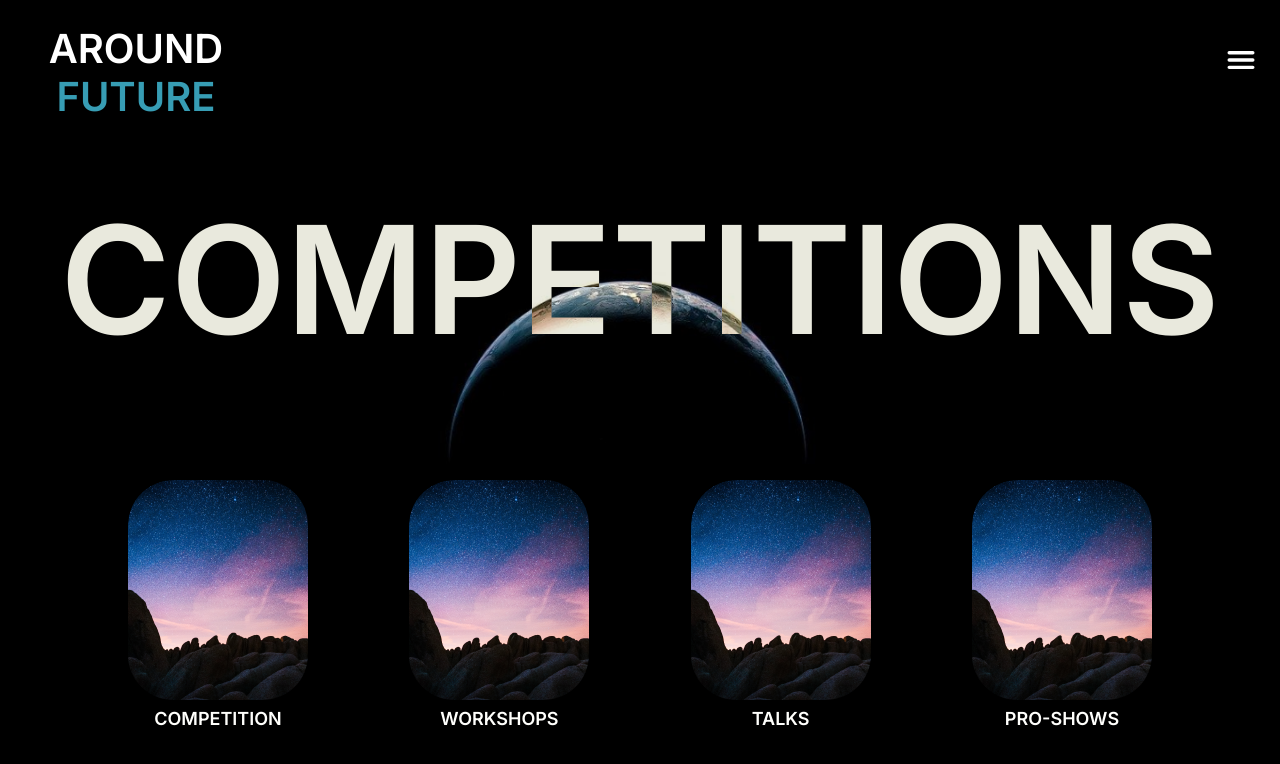
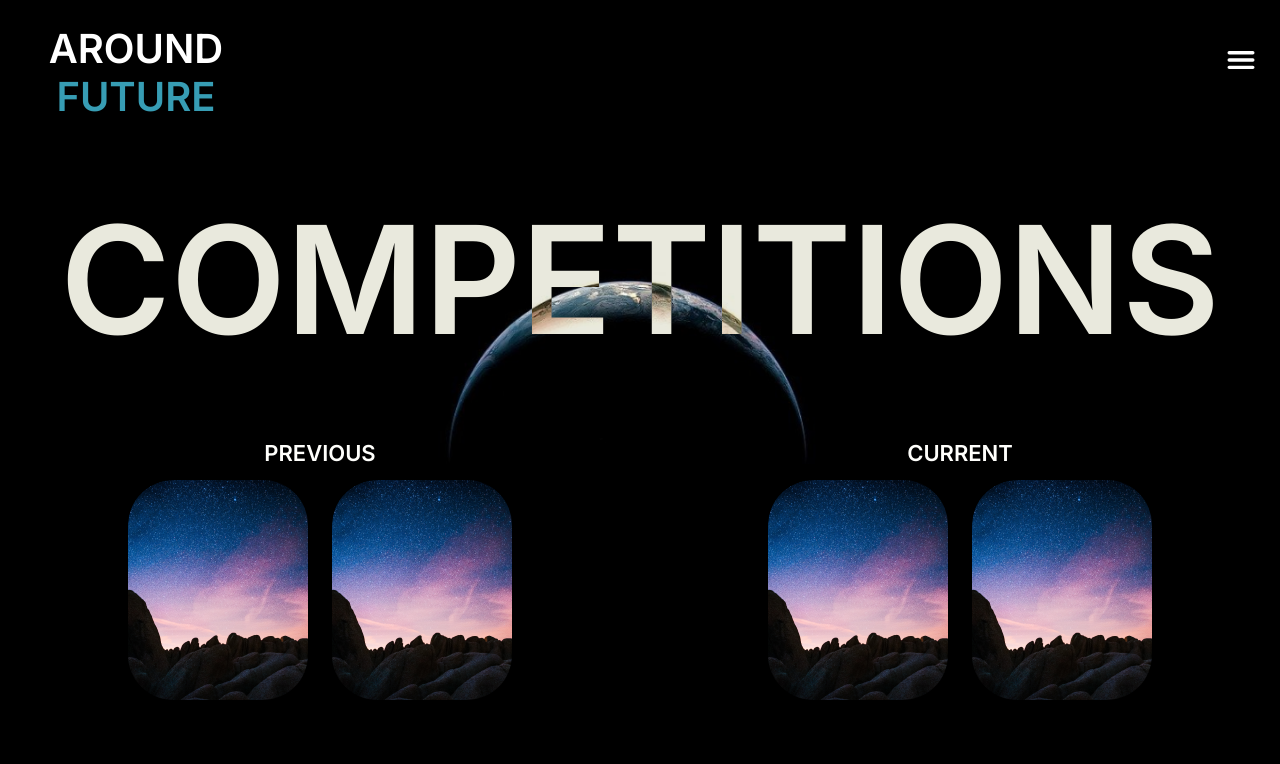
Before and after one commit to Department-of-Technical-Arts/atmos-website-, a React (Create React App) app: page /competitions in a window 1280 px wide. Shown: the top 764 px of the page. Built offline with nearby package versions, Linux system fonts and the light colour scheme; a web font is replaced by a local one.

Commit message:
routing change in proshows

```diff
--- a/src/components/competitions/competitions.css
+++ b/src/components/competitions/competitions.css
@@ -46,3 +46,55 @@
     right: 25%;
     transform: translateX(75%);
 }
+.card1-container {
+    position: absolute;
+    display: flex;
+    flex-direction: row;
+    flex-wrap: nowrap;
+    width: 50vw;
+    top: 60%;
+    justify-content: space-between;
+    padding: 0% 10%;
+    flex: 0 1 auto;
+}
+.card2-container {
+    position: absolute;
+    display: flex;
+    flex-direction: row;
+    flex-wrap: nowrap;
+    width: 50vw;
+    top: 60%;
+    left: 50%;
+    justify-content: space-between;
+    padding: 0% 10%;
+    flex: 0 1 auto;
+}
+.subHeader1{
+
+    position: absolute;
+
+    right: 50%;
+    top: 55%;
+    width: 50%;
+    font-family: 'Inter', sans-serif;
+    font-style: normal;
+    font-weight: 700;
+    font-size: 22px;
+    line-height: 27px;
+    color:#FFFFFC;
+
+}
+
+.subHeader2{
+    position: absolute;
+
+    left:50%;
+    top: 55%;
+    width: 50%;
+    font-family: 'Inter', sans-serif;
+    font-style: normal;
+    font-weight: 700;
+    font-size: 22px;
+    line-height: 27px;
+    color:#FFFFFC;
+}
--- a/src/components/competitions/competitions.jsx
+++ b/src/components/competitions/competitions.jsx
@@ -14,12 +14,27 @@ const Competitions = () => {
                 <h1>COMPETITIONS</h1>
 
             </div>
-            <div className='card-container'>
+            {/* <div className='card-container'>
                 <a href="/competitions"><div className='hover-cards'><p>Competition</p></div></a>
                 <a href="/workshops"><div className='hover-cards'><p>workshops</p></div></a>
                 <a href="/talks"><div className='hover-cards'><p>talks</p></div></a>
                 <a href="/proshows"><div className='hover-cards'><p>pro-shows</p></div></a>
-            </div>
+            </div> */}
+            <h3 className="subHeader1">PREVIOUS</h3>
+          <h3 className="subHeader2">CURRENT</h3>
+          <div className='card1-container'>
+
+            <a href="/competitions"><div className='hover-cards'></div></a>
+
+            <a href="/workshops"><div className='hover-cards'></div></a>
+
+          </div>
+
+
+          <div className='card2-container'>
+            <a href="/talks"><div className='hover-cards'></div></a>
+            <a href="/proshows"><div className='hover-cards'></div></a>
+          </div>
         </div>
     </div>
 </>
--- a/src/components/proshows/proshows.jsx
+++ b/src/components/proshows/proshows.jsx
@@ -51,16 +51,16 @@ const ProShows = () => {
           <h3 className="subHeader2">CURRENT</h3>
           <div className='card1-container'>
 
-            <a href="/competitions"><div className='hover-cards'></div></a>
+            <a href="/gallery"><div className='hover-cards'></div></a>
 
-            <a href="/workshops"><div className='hover-cards'></div></a>
+            <a href="/gallery"><div className='hover-cards'></div></a>
 
           </div>
 
 
           <div className='card2-container'>
-            <a href="/talks"><div className='hover-cards'></div></a>
-            <a href="/proshows"><div className='hover-cards'></div></a>
+            <a href="/gallery"><div className='hover-cards'></div></a>
+            <a href="/gallery"><div className='hover-cards'></div></a>
           </div>
 
 
--- a/src/components/talks/Talks.jsx
+++ b/src/components/talks/Talks.jsx
@@ -14,11 +14,20 @@ const Talks = () => {
             <h1>TALKS</h1>
 
           </div>
-                    <div className='card-container'>
-                        <a href="/competitions"><div className='hover-cards'><p>Competition</p></div></a>
-                        <a href="/workshops"><div className='hover-cards'><p>workshops</p></div></a>
-                        <a href="/talks"><div className='hover-cards'><p>talks</p></div></a>
-                        <a href="/proshows"><div className='hover-cards'><p>pro-shows</p></div></a>
+          <h3 className="subHeader1">PREVIOUS</h3>
+          <h3 className="subHeader2">CURRENT</h3>
+          <div className='card1-container'>
+
+            <a href="/competitions"><div className='hover-cards'></div></a>
+
+            <a href="/workshops"><div className='hover-cards'></div></a>
+
+          </div>
+
+
+          <div className='card2-container'>
+            <a href="/talks"><div className='hover-cards'></div></a>
+            <a href="/proshows"><div className='hover-cards'></div></a>
           </div>
         </div>
       </div>
--- a/src/components/workshops/workshops.jsx
+++ b/src/components/workshops/workshops.jsx
@@ -14,11 +14,20 @@ const Workshops = () => {
             <h1>WORKSHOPS</h1>
 
           </div>
-                    <div className='card-container'>
-                        <a href="/competitions"><div className='hover-cards'><p>Competition</p></div></a>
-                        <a href="/workshops"><div className='hover-cards'><p>workshops</p></div></a>
-                        <a href="/talks"><div className='hover-cards'><p>talks</p></div></a>
-                        <a href="/proshows"><div className='hover-cards'><p>pro-shows</p></div></a>
+          <h3 className="subHeader1">PREVIOUS</h3>
+          <h3 className="subHeader2">CURRENT</h3>
+          <div className='card1-container'>
+
+            <a href="/competitions"><div className='hover-cards'></div></a>
+
+            <a href="/workshops"><div className='hover-cards'></div></a>
+
+          </div>
+
+
+          <div className='card2-container'>
+            <a href="/talks"><div className='hover-cards'></div></a>
+            <a href="/proshows"><div className='hover-cards'></div></a>
           </div>
         </div>
       </div>
```
Also changed, not shown: 1 other file (tests, documents, lock files or other folders). Lines whose indentation alone changed are shown as unchanged.
